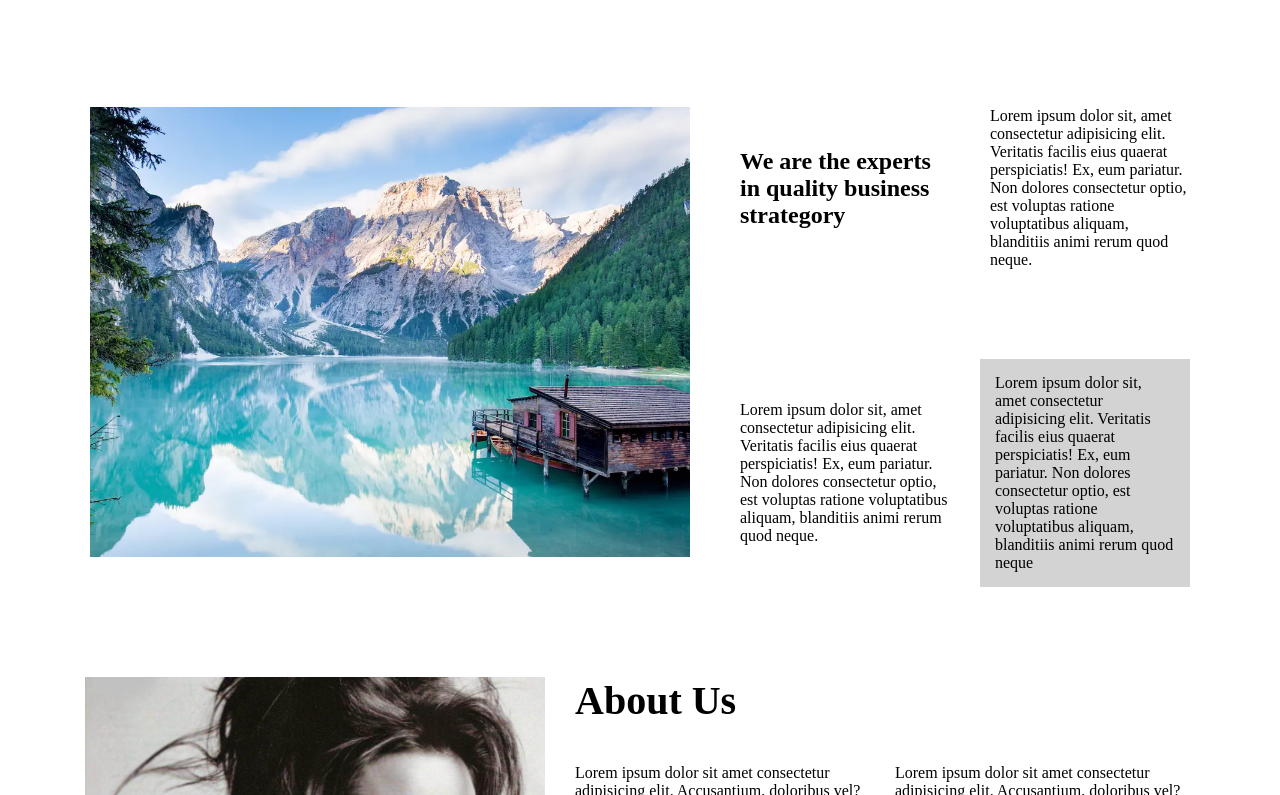
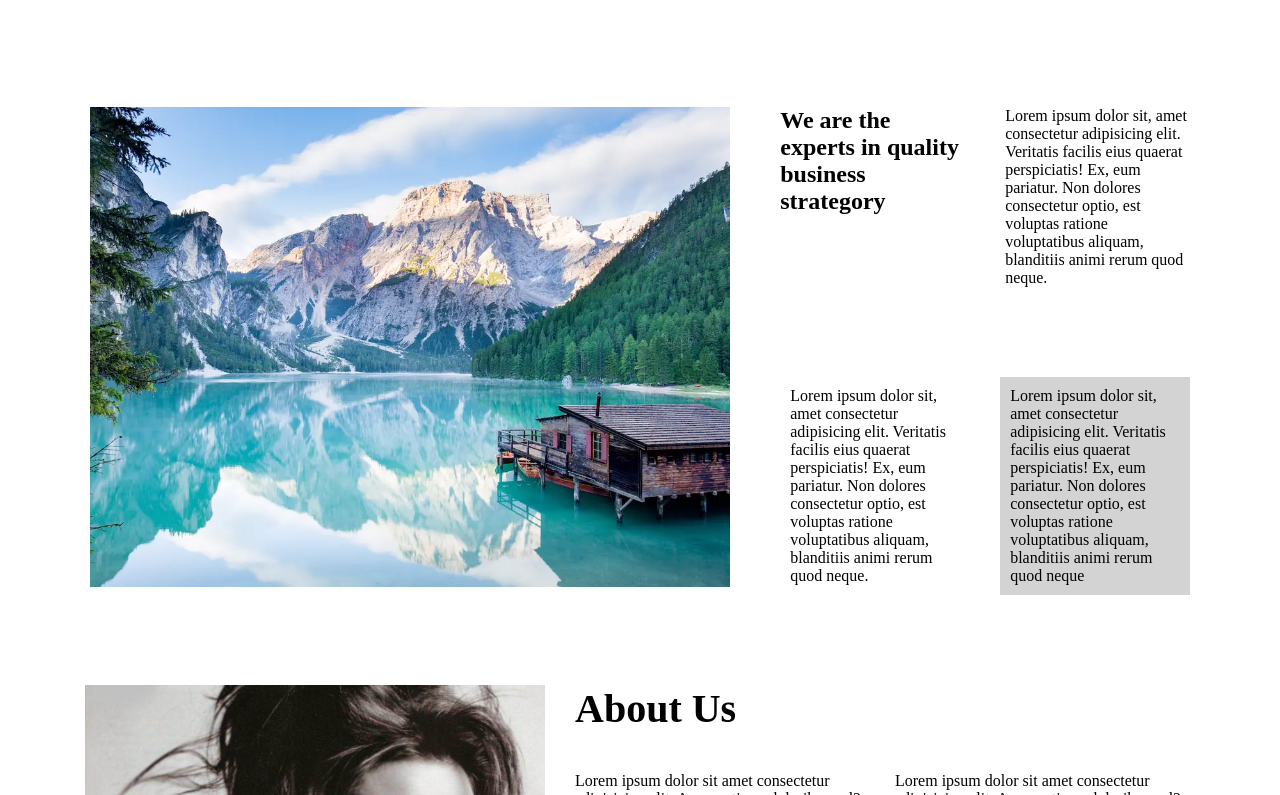
Before and after one commit to ZloOff/HM_5, a plain HTML site: page HTML/index.html in a window 1280 px wide. Shown: the part 560-1355 px from the top of the page. Drawn offline with Linux system fonts and the light colour scheme; files whose address does not match are found by name.

Commit message:
change section2

```diff
--- a/CSS/style.css
+++ b/CSS/style.css
@@ -130,52 +130,52 @@
 display: flex;
 flex-direction: column;
 row-gap: 90px;
+justify-content: center;
 
 }
 
 .box_1 {
     display: flex;
-
-    align-items: center;
-   column-gap: 50px;
+column-gap: 40px;
 }
 
 .boxx {
-display: flex;
-max-width: 350px;
+
+max-width: 300px;
     width: 100%;
 
 
 }
 
 .boxx_2 {
-    display: flex;
-   max-width: 350px;
+
+   max-width: 300px;
    width: 100%;
 
 }
 
 .box_2 {
     display: flex;
-    align-items: center;
-  column-gap: 30px;
+ column-gap: 30px;
 
 }
 
 .bag {
-    display: flex;
-    max-width: 350px;
+    padding: 10px;
+    max-width: 250px;
         width: 100%;
 }
 
 .bag_2 {
-    display: flex;
-    max-width: 350px;
+
+    max-width: 250px;
         width: 100%;
     background-color: lightgray;
+    padding: 10px;
+
 }
 .bag_2_p{
-    padding: 15px;
+
 }
 
 .Main_3 {
```
